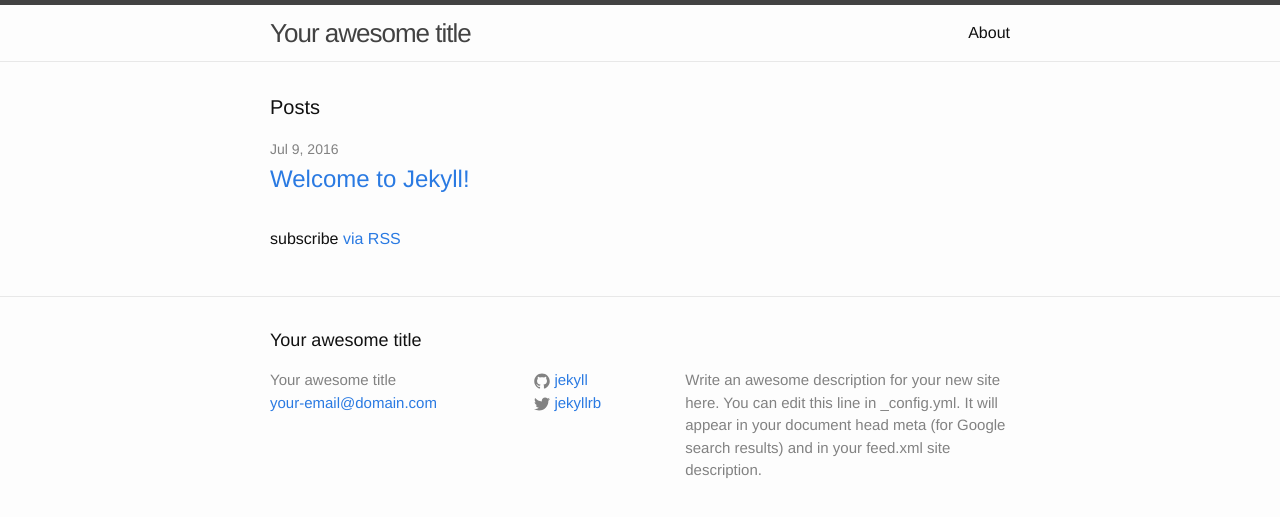
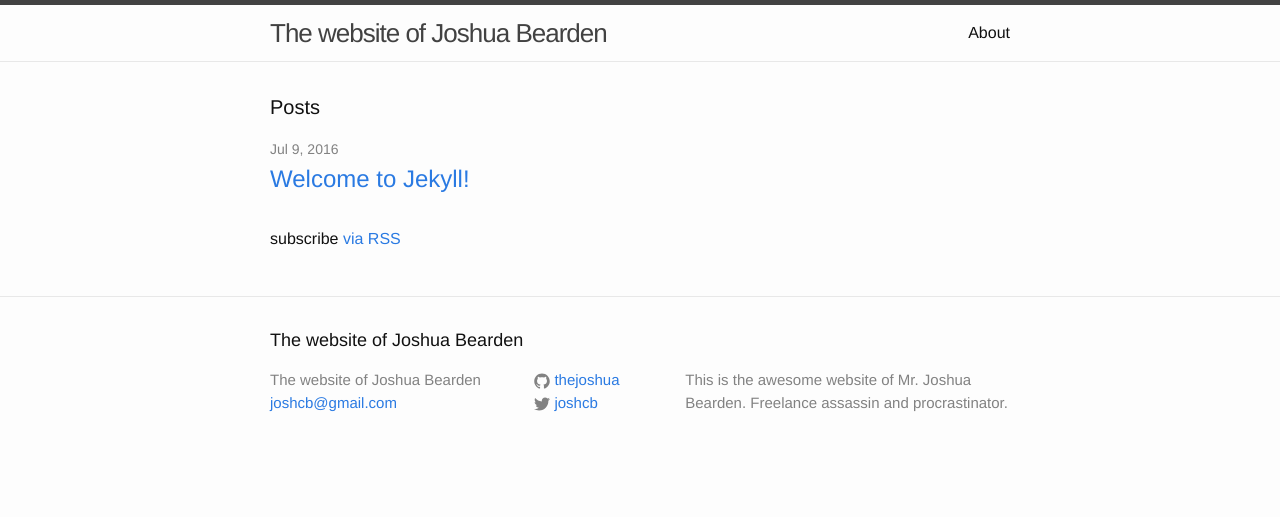
Before and after one commit to thejoshua/thejoshua.github.io, a Jekyll site: the page built from index.html, in a window 1280 px wide. Shown: the top 517 px of the page. Built offline with Jekyll 4.4.1, drawn with Linux system fonts in a browser that asks for light colours.

Commit message:
working on initial settings

```diff
--- a/_config.yml
+++ b/_config.yml
@@ -6,16 +6,15 @@
 # 'jekyll serve'. If you change this file, please restart the server process.
 
 # Site settings
-title: Your awesome title
-email: your-email@domain.com
+title: The website of Joshua Bearden
+email: joshcb@gmail.com
 description: > # this means to ignore newlines until "baseurl:"
-  Write an awesome description for your new site here. You can edit this
-  line in _config.yml. It will appear in your document head meta (for
-  Google search results) and in your feed.xml site description.
+  This is the awesome website of Mr. Joshua Bearden.
+  Freelance assassin and procrastinator.
 baseurl: "" # the subpath of your site, e.g. /blog
-url: "http://yourdomain.com" # the base hostname & protocol for your site
-twitter_username: jekyllrb
-github_username:  jekyll
+url: "http://joshuacb.com" # the base hostname & protocol for your site
+twitter_username: joshcb
+github_username:  thejoshua
 
 # Build settings
 markdown: kramdown
```
